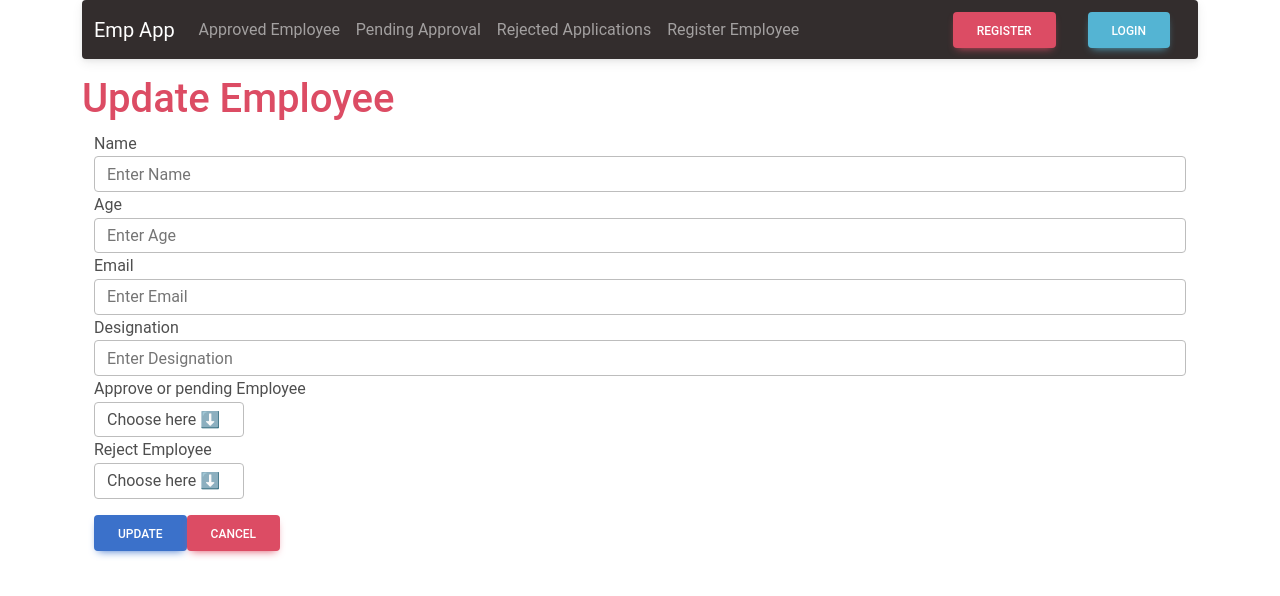
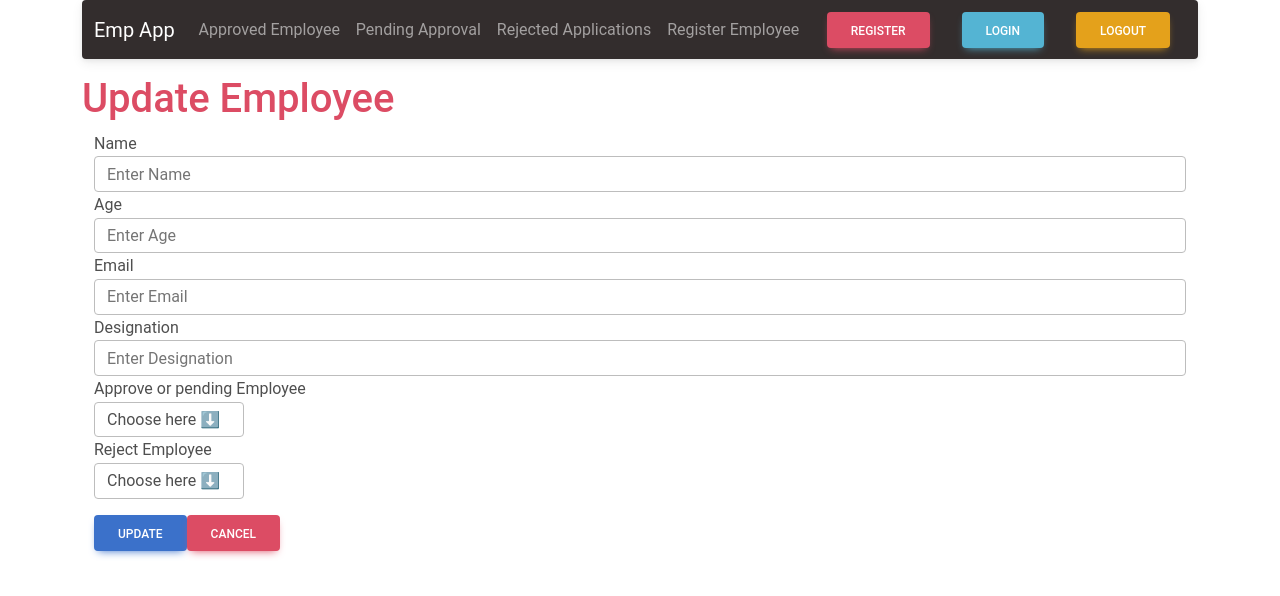
Before and after one commit to Mohammedjaseem/Employee-Registertion-Slot-Booking, a React (Create React App) app in the folder front-end/: page /update/1 in a window 1280 px wide. Shown: the top 596 px of the page. Built offline with nearby package versions, Linux system fonts and the light colour scheme; no server answers.

Commit message:
Admin & logout done

```diff
--- a/front-end/src/components/Navbar.jsx
+++ b/front-end/src/components/Navbar.jsx
@@ -2,6 +2,15 @@ import Container from 'react-bootstrap/Container';
 import Nav from 'react-bootstrap/Nav';
 import Navbar from 'react-bootstrap/Navbar';
 import { Link } from 'react-router-dom';
+import Axios from 'axios';
+import React from 'react';
+
+
+function logout() {
+  localStorage.clear();
+  sessionStorage.clear();
+  window.location.href = '/login';
+}
 
 
 function NavbarBootstrap() {
@@ -22,10 +31,18 @@ function NavbarBootstrap() {
           <Link  to="/register"> <button className='btn btn-danger mx-3'> Register  </button></Link>
           <Link  to="/login"><button className='btn btn-info mx-3'> Login  </button></Link>
 
+
+
+          {/* on button click logout */}
+          {/* <button className='btn btn-warning mx-3' onClick={logout}> Logout  </button> */}
+          <button className='btn btn-warning mx-3' onClick={()=> logout()}> Logout  </button>
+
+
         </Navbar.Collapse>
       </Container>
     </Navbar>
   );
 }
 
+
 export default NavbarBootstrap;
```
Also changed, not shown: 1 other file (tests, documents, lock files or other folders).
